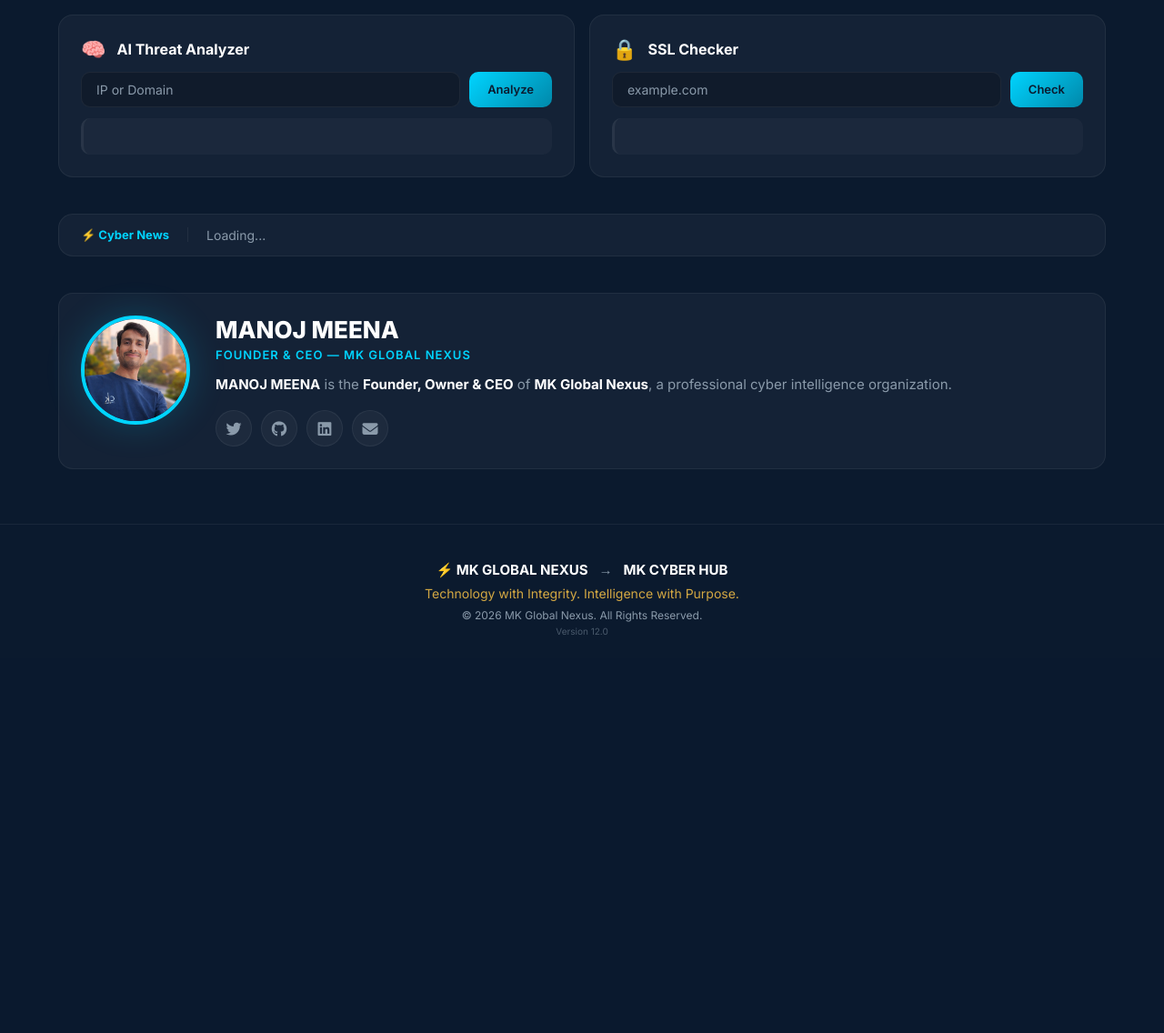
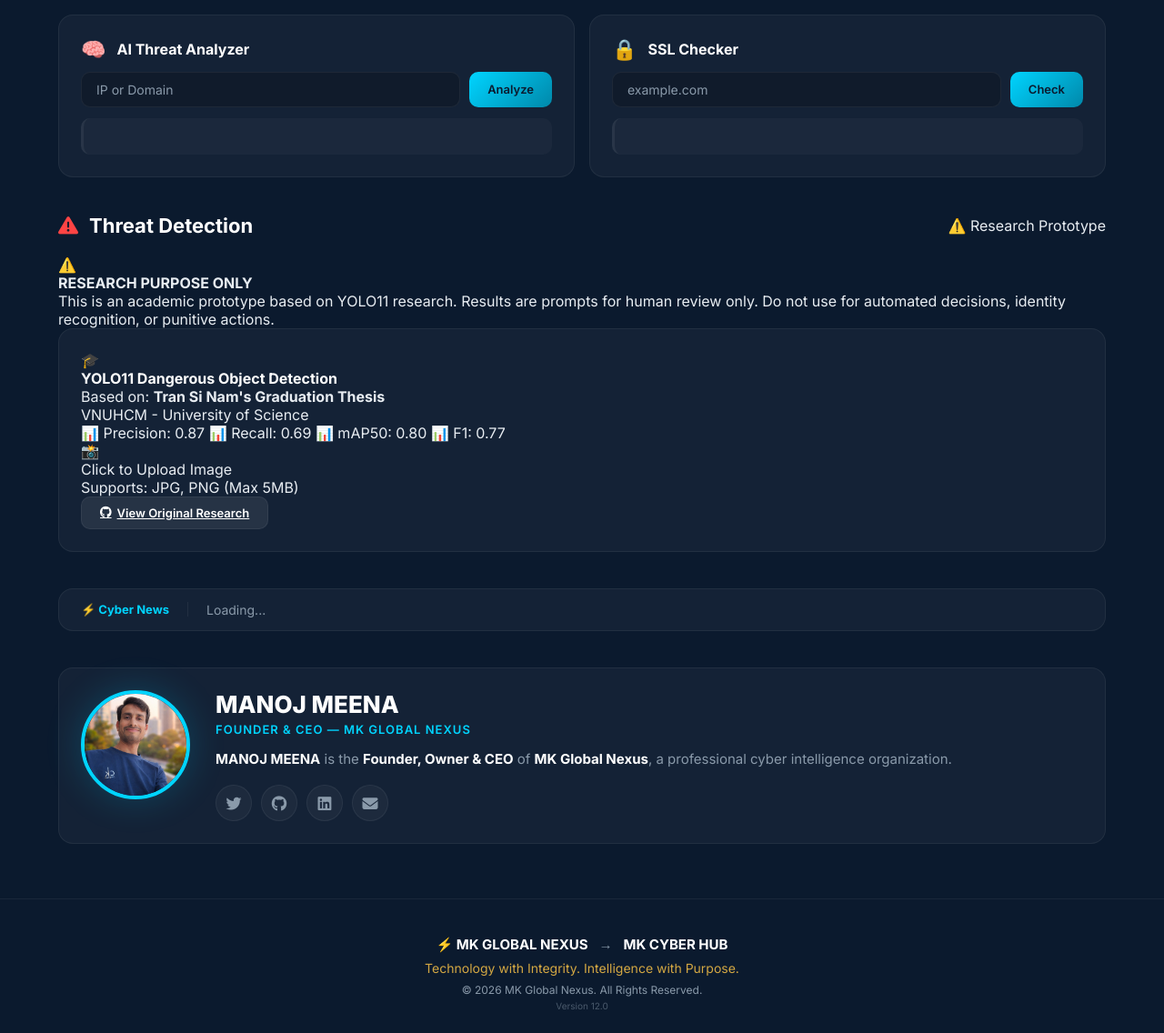
Before and after one commit to mklover07/MKCYBERHUB, a Flask app: page / in a window 1280 px wide. Shown: the part 1542-2678 px from the top of the page at 91% size. Before the commit the page ends 2240 px from the top, so only its background shows below. Run offline with Flask 3, Linux system fonts and the light colour scheme.

Commit message:
Add threat detection section to index.html

```diff
--- a/templates/index.html
+++ b/templates/index.html
@@ -210,6 +210,124 @@
             </div>
         </section>
 
+        <!-- THREAT DETECTION (RESEARCH) -->
+        <section class="section" id="threat-detection">
+            <div class="container">
+                <div class="section-header">
+                    <h2>
+                        <i class="fas fa-exclamation-triangle" style="color:#FF4444;"></i>
+                        Threat Detection
+                    </h2>
+                    <span class="badge-warning">⚠️ Research Prototype</span>
+                </div>
+
+                <!-- Warning Banner -->
+                <div class="warning-banner">
+                    <div class="warning-icon">⚠️</div>
+                    <div class="warning-text">
+                        <strong>RESEARCH PURPOSE ONLY</strong>
+                        <p>
+                            This is an academic prototype based on YOLO11 research.
+                            Results are prompts for human review only. Do not use for
+                            automated decisions, identity recognition, or punitive actions.
+                        </p>
+                    </div>
+                </div>
+
+                <div class="card glass-card">
+                    <!-- Research Info -->
+                    <div class="research-info">
+                        <div class="research-icon">🎓</div>
+                        <div class="research-content">
+                            <h3>YOLO11 Dangerous Object Detection</h3>
+                            <p>
+                                Based on: <strong>Tran Si Nam's Graduation Thesis</strong><br>
+                                VNUHCM - University of Science
+                            </p>
+                            <div class="research-stats">
+                                <span class="stat-pill">📊 Precision: 0.87</span>
+                                <span class="stat-pill">📊 Recall: 0.69</span>
+                                <span class="stat-pill">📊 mAP50: 0.80</span>
+                                <span class="stat-pill">📊 F1: 0.77</span>
+                            </div>
+                        </div>
+                    </div>
+
+                    <!-- Upload Area -->
+                    <div class="upload-area" id="uploadArea">
+                        <input
+                            type="file"
+                            id="threatImageInput"
+                            accept="image/*"
+                            style="display:none;"
+                        >
+                        <div class="upload-content" onclick="document.getElementById('threatImageInput').click()">
+                            <div class="upload-icon">📸</div>
+                            <p class="upload-title">Click to Upload Image</p>
+                            <span class="upload-hint">Supports: JPG, PNG (Max 5MB)</span>
+                        </div>
+                    </div>
+
+                    <!-- Preview Area -->
+                    <div id="threatPreview" style="display:none;">
+                        <div class="preview-wrapper">
+                            <img id="threatPreviewImg" src="" alt="Preview">
+                        </div>
+                        <div class="preview-actions">
+                            <button onclick="analyzeThreat()" class="btn primary">
+                                <i class="fas fa-search"></i> Analyze Image
+                            </button>
+                            <button onclick="clearThreatImage()" class="btn danger">
+                                <i class="fas fa-times"></i> Clear
+                            </button>
+                        </div>
+                    </div>
+
+                    <!-- Result Area -->
+                    <div id="threatResult" style="display:none;" class="threat-result">
+                        <div class="result-header">
+                            <span id="threatResultIcon" class="result-icon">⏳</span>
+                            <h4 id="threatResultTitle">Analyzing...</h4>
+                        </div>
+                        <div class="result-body">
+                            <div class="result-item">
+                                <strong>Detection:</strong>
+                                <span id="threatDetection">-</span>
+                            </div>
+                            <div class="result-item">
+                                <strong>Confidence:</strong>
+                                <span id="threatConfidence">-</span>
+                            </div>
+                            <div class="result-item">
+                                <strong>Objects Found:</strong>
+                                <span id="threatObjects">-</span>
+                            </div>
+                            <div class="result-item">
+                                <strong>Review Status:</strong>
+                                <span id="threatReview" style="color:#D4A843;">⚠️ Pending Human Review</span>
+                            </div>
+                        </div>
+                        <div class="result-warning">
+                            ⚠️ This is a research prototype output.
+                            Human review required before any action.
+                        </div>
+                    </div>
+
+                    <!-- Footer -->
+                    <div class="research-footer">
+                        <a
+                            href="https://github.com/Nambekai/dangerous-person-detection-yolo11"
+                            target="_blank"
+                            rel="noopener noreferrer"
+                            class="btn secondary"
+                        >
+                            <i class="fab fa-github"></i> View Original Research
+                        </a>
+                    </div>
+                </div>
+            </div>
+        </section>
+
         <!-- NEWS -->
         <section class="section">
             <div class="container">
```
